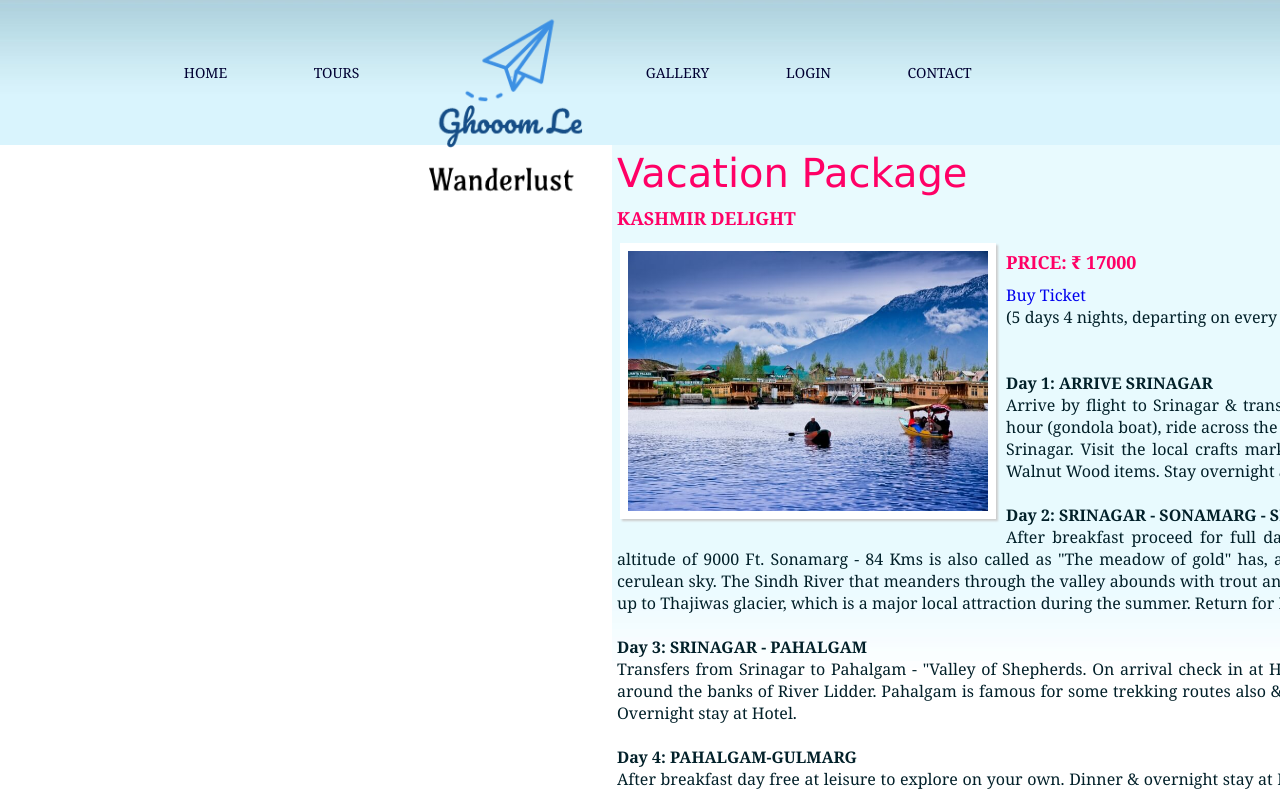
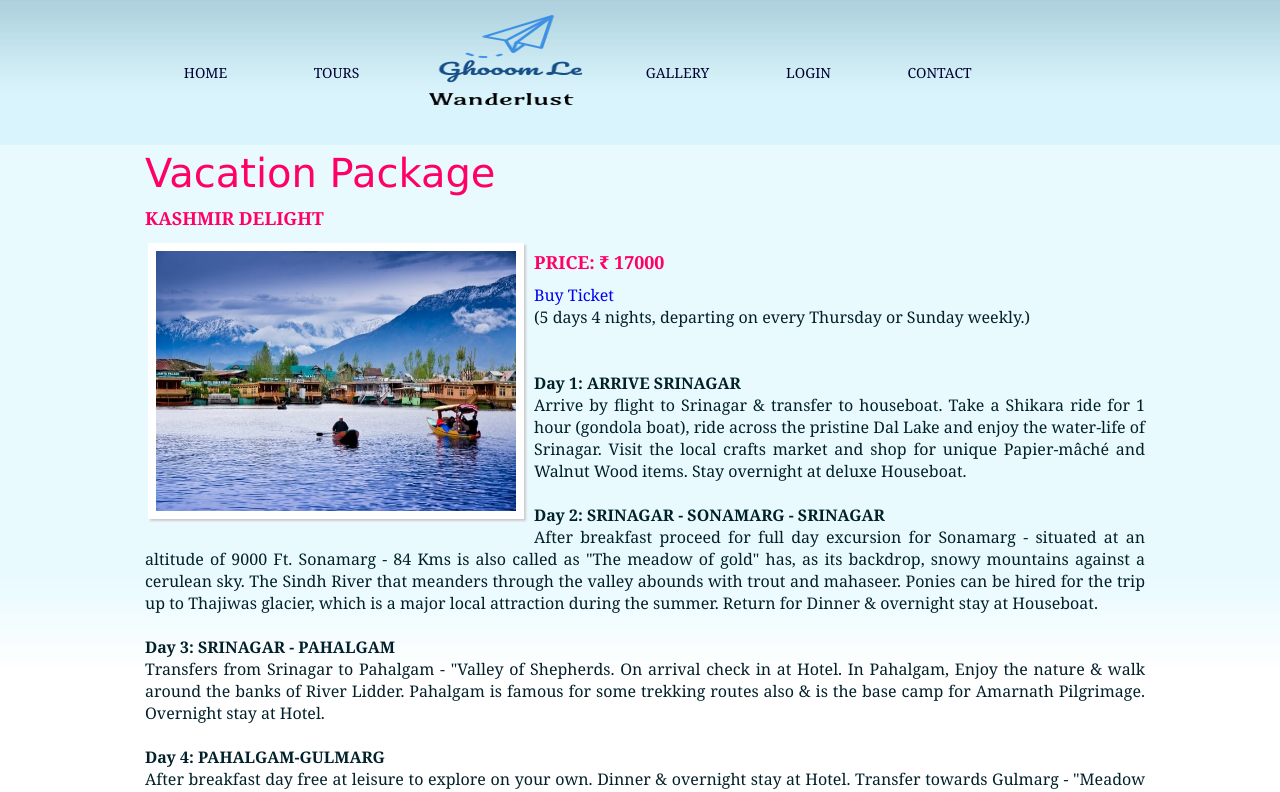
Before and after one commit to shivak215/ask.github.io, a plain HTML site: page vacation_package/vacation_p10.html in a window 1280 px wide. Shown: the top 792 px of the page. Drawn offline with Linux system fonts and the light colour scheme.

Commit message:
Update vacation_p10.html

```diff
--- a/vacation_package/vacation_p10.html
+++ b/vacation_package/vacation_p10.html
@@ -20,7 +20,7 @@
     	<li><a href="../index.html">Home</a></li>
         <li><a href="../tour.html">Tours</a></li>
     </ul>
-    <a href="../index.html"><img src="../image/logo.png" width="190"/></a>
+    <a href="../index.html"><img src="../image/logo.png" height="100" width="190"/></a>
     <ul>
     	<li><a href="../gallery.html">Gallery</a></li>
         <li><a href="#login_form" role="button" data-toggle="modal">Login</a></li>
```
